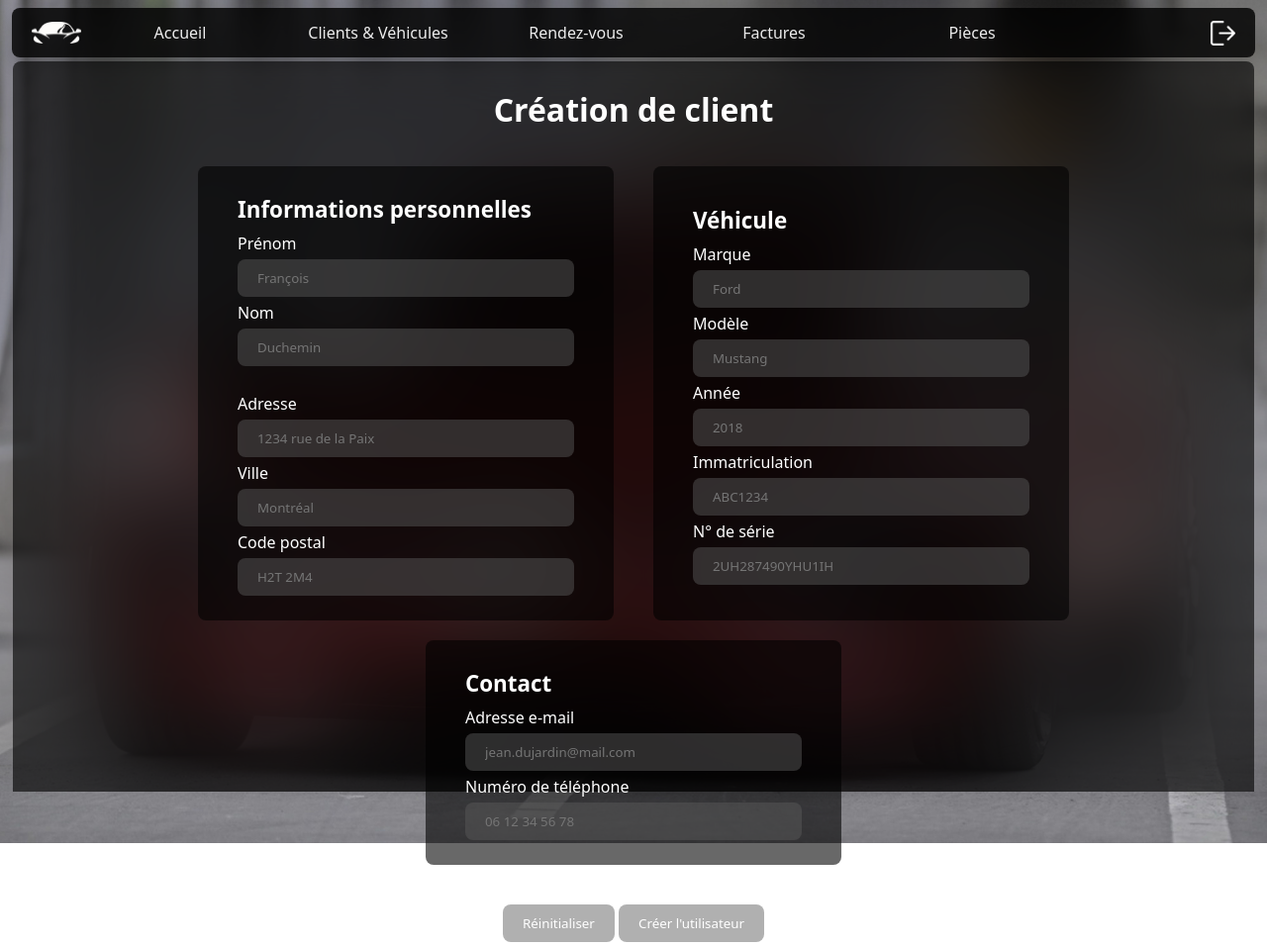
After one commit to A5hura666/AutoCars, a PHP site: page /creer-client.html in a window 1280 px wide. The commit adds this page. Shown: the whole page at 99% size. Run offline with PHP 8.4, Linux system fonts and the light colour scheme.

Commit message:
Improvments

```diff
--- /dev/null
+++ b/public/creer-client.html
@@ -0,0 +1,85 @@
+<!DOCTYPE html>
+
+<html lang="fr">
+
+<head>
+    <meta charset="utf-8">
+    <title>Créer un client</title>
+    <link rel="stylesheet" href="css/style.css">
+    <meta name="viewport" content="width=device-width, initial-scale=1">
+    <meta lang="utf-8" content="text/html; charset=utf-8">
+</head>
+
+<body>
+    <nav>
+        <section class="nav-left">
+            <img src="img/logo.png" alt="logo">
+            <a href="#">Accueil</a>
+            <a href="#">Clients & Véhicules</a>
+            <a href="#">Rendez-vous</a>
+            <a href="#">Factures</a>
+            <a href="#">Pièces</a>
+        </section>
+        <section class="nav-right">
+            <img src="img/logout.png" alt="Déconnexion" class="logout">
+        </section>
+    </nav>
+
+    <main class="interface">
+        <h2>Création de client</h2>
+        <section>
+            <form class="createuser">
+                <section>
+                    <div class="personalData">
+                        <h3>Informations personnelles</h3>
+                        <label for="fname">Prénom</label>
+                        <input type="text" class="fname" placeholder="François" required>
+                        <label for="fname">Nom</label>
+                        <input type="text" class="lname" placeholder="Duchemin" required>
+                        <br>
+                        <label for="fname">Adresse</label>
+                        <input type="text" class="address" placeholder="1234 rue de la Paix" required>
+                        <label for="fname">Ville</label>
+                        <input type="text" class="city" placeholder="Montréal" required>
+                        <label for="fname">Code postal</label>
+                        <input type="text" class="postalCode" placeholder="H2T 2M4" required>
+
+                    </div>
+                    <div class="vehicledetails">
+                        <h3>Véhicule</h3>
+
+                        <label for="marque">Marque</label>
+                        <input type="text" class="marque" placeholder="Ford" required>
+                        <label for="modele">Modèle</label>
+                        <input type="text" class="modele" placeholder="Mustang" required>
+                        <label for="annee">Année</label>
+                        <input type="text" class="annee" placeholder="2018" required>
+                        <label for="immatriculation">Immatriculation</label>
+                        <input type="text" class="immatriculation" placeholder="ABC1234" required>
+                        <label for="serie">N° de série</label>
+                        <input type="text" class="serie" placeholder="2UH287490YHU1IH" required>
+                    </div>
+                    <div class="contact">
+                        <h3>Contact</h3>
+                        <label for="email">Adresse e-mail</label>
+                        <input type="email" class="email" placeholder="jean.dujardin@mail.com" id="email" required>
+                        <label for="phone">Numéro de téléphone</label>
+                        <input type="tel" class="phone" placeholder="06 12 34 56 78" id="phone" required>
+
+                    </div>
+                </section>
+                <div class="btn">
+                    <input type="reset" value="Réinitialiser">
+                    <input type="submit" value="Créer l'utilisateur">
+                </div>
+            </form>
+        </section>
+    </main>
+
+
+
+
+    <script src="js/script.js"></script>
+</body>
+
+</html>
--- a/public/css/style.css
+++ b/public/css/style.css
@@ -40,6 +40,8 @@
 	-webkit-user-select: none;
 	user-select: none;
 	transition-duration: .1s;
+	-webkit-user-drag: none;
+
 }
 
 html,
@@ -86,7 +88,7 @@ main {
 
 
 body {
-	justify-content: center;
+	justify-content: flex-end;
 }
 
 ul{
@@ -118,7 +120,9 @@ ul{
 		justify-content: center;
 	}
 
-
+.loginpage{
+	justify-content: center;
+}
 
 form {
 	display: flex;
@@ -345,6 +349,6 @@ aside>div,
 	border-radius: var(--border-norm);
 }
 
-.interface form input[type="text"] {
+.interface form input[type="text"], .interface form input[type="email"] {
 	width: 300px;
 }
```
